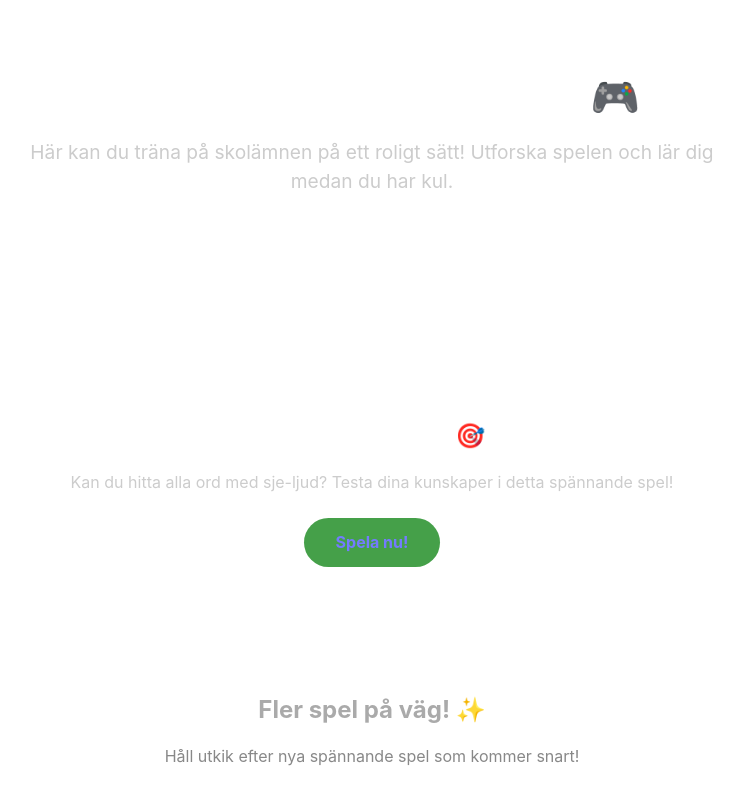
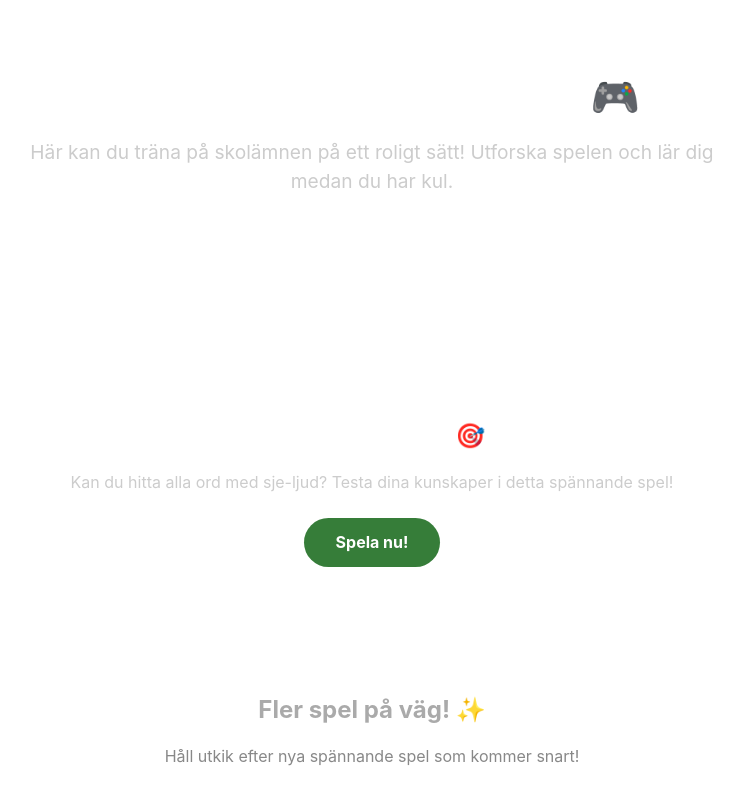
Before and after one commit to gustavjorlov/skolspel, a React (Vite) app: page / in a window 1280 px wide. In both pictures the pointer is over the link "Spela nu!". Shown: the top 804 px of the page, without its empty margins (268-1011 px from the left). Built offline with nearby package versions, Linux system fonts and the light colour scheme.

Commit message:
style: update hover styles for play button in Home.css for better visibility

```diff
--- a/src/components/Home.css
+++ b/src/components/Home.css
@@ -63,7 +63,8 @@
 }
 
 .play-button:hover {
-  background: #45a049;
+  background: hsl(123, 40%, 35%);
+  color: white
 }
 
 .coming-soon {
```
